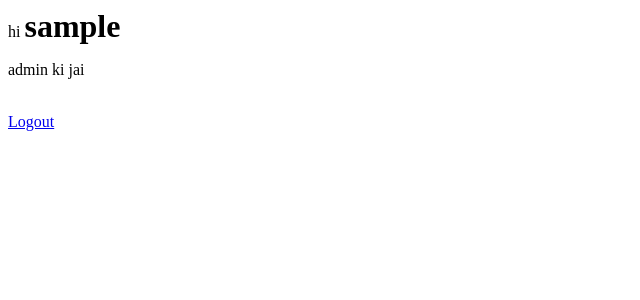
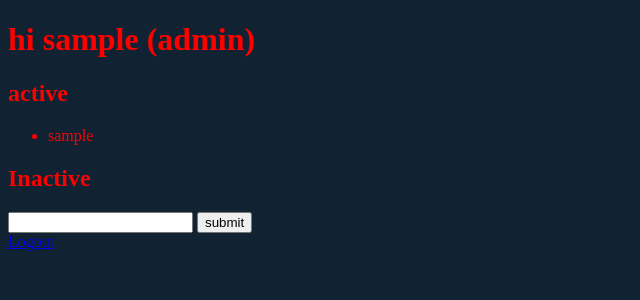
Before and after one commit to pradumangoyal/stream, a Django app: page / in a window 1280 px wide. Shown: the top 300 px of the page, without its empty margins (0-640 px from the left). Run offline with Django 3.2, Linux system fonts and the light colour scheme; the visitor is signed in with stand-in values (Sample User, id 1); data comes from the database, SQL or seed files in the repository.

Commit message:
Created a temporary admin page to set active/inactive users

```diff
--- a/backend/stream/stream/settings.py
+++ b/backend/stream/stream/settings.py
@@ -101,6 +101,12 @@ AUTH_PASSWORD_VALIDATORS = [
     },
 ]
 
+STATICFILES_DIRS = (
+    os.path.join(BASE_DIR, 'static'),
+    os.path.join(BASE_DIR, 'stream/static'),
+)
+
+STATIC_ROOT = os.path.join(BASE_DIR, 'staticfiles')
 
 # Internationalization
 # https://docs.djangoproject.com/en/2.0/topics/i18n/
--- /dev/null
+++ b/backend/stream/stream/static/css/style.css
@@ -0,0 +1,4 @@
+body{
+    background-color: #112233;
+    color: red;
+}
--- a/backend/stream/stream/templates/base.html
+++ b/backend/stream/stream/templates/base.html
@@ -1,8 +1,10 @@
 <!DOCTYPE HTML>
 <html>
+{% load static %}
 <head>
     <title>{% block title %}Stream{% endblock %}</title>
     <link rel="shortcut icon" type="image/png" href="" />
+    <link rel="stylesheet" type="text/css" href='{% static 'css/style.css' %}' />
 </head>
 <body>
     <main>
--- /dev/null
+++ b/backend/stream/stream/templates/stream/admin.html
@@ -0,0 +1,36 @@
+<!DOCTYPE HTML>
+<html>
+{% load static %}
+<head>
+    <title>Admin Portal</title>
+    <link rel="stylesheet" type="text/css" href="{% static 'css/style.css' %}" />
+</head>
+<body>
+    <h1>hi {{ request.user.username }} (admin)</h1>
+    <div>
+    <h2> active </h2>
+    <ul>
+        {% for user in active_users %}
+            <li>{{ user.username }}</li>
+        {% endfor %}
+    </ul>
+    </div>
+    <div>
+    <h2> Inactive </h2>
+    <ul>
+        {% for user in inactive_users %}
+            <li>{{ user.username }}</li>
+        {% endfor %}
+    </ul>
+    </div>
+    <form method="post" action="{% url 'active_toggle' %}">
+      {% csrf_token %}
+        <input type="text" name="user" />
+        <input type="submit" value="submit">
+    </form>
+    <a href="{% url 'logout' %}">Logout</a>
+<script>
+    console.log('hello');
+</script>
+</body>
+</html>
--- a/backend/stream/stream/templates/stream/home.html
+++ b/backend/stream/stream/templates/stream/home.html
@@ -3,6 +3,5 @@
 {% block title %}Home{% endblock %}
 {% block content %}
 hi <h1 style="display: inline">{{ request.user.username }}</h2>
-{% if message %}<p>{{ message }}</p>{% endif %}
 <br /> <a href="{% url 'logout' %}">Logout</a>
 {% endblock %}
--- a/backend/stream/stream/urls.py
+++ b/backend/stream/stream/urls.py
@@ -25,6 +25,7 @@ urlpatterns = [
     path('signup/', views.signup, name='signup'),
     path('login/', auth_views.login,{'template_name': 'stream/login.html'}, name='login'),
     path('logout/', auth_views.logout, name='logout'),
+    path('api/user_active_toggle/', views.toggle, name='active_toggle'),
     path('', views.home, name="home"),
 
 ]
--- a/backend/stream/stream/views.py
+++ b/backend/stream/stream/views.py
@@ -1,6 +1,6 @@
 from django.contrib.auth import login, authenticate
 from django.contrib.auth.forms import UserCreationForm
-from django.shortcuts import render, redirect
+from django.shortcuts import render, redirect, get_object_or_404
 from django.contrib.auth.models import User
 from django.contrib.auth.decorators import login_required
 
@@ -23,6 +23,19 @@ def signup(request):
 @login_required(login_url='login')
 def home(request):
     if(request.user.is_superuser):
-        return render(request, 'stream/home.html', {'message': 'admin ki jai'})
+        active_users = User.objects.filter(is_active = True)
+        inactive_users = User.objects.filter(is_active = False)
+        return render(request, 'stream/admin.html', {'active_users': active_users, 'inactive_users': inactive_users})
     else:
         return render(request, 'stream/home.html')
+
+@login_required(login_url='login')
+def toggle(request):
+    if(request.user.is_superuser):
+        if(request.method == 'POST'):
+            user = request.POST['user']
+            user = get_object_or_404(User, username=user)
+            if(user):
+                user.is_active = not user.is_active
+                user.save()
+    return redirect('home')
```
